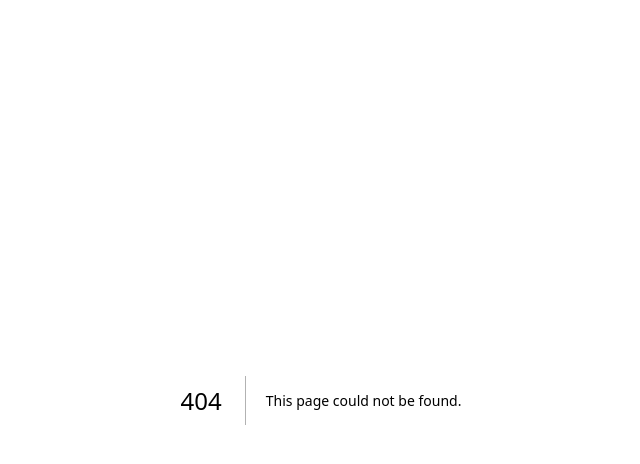
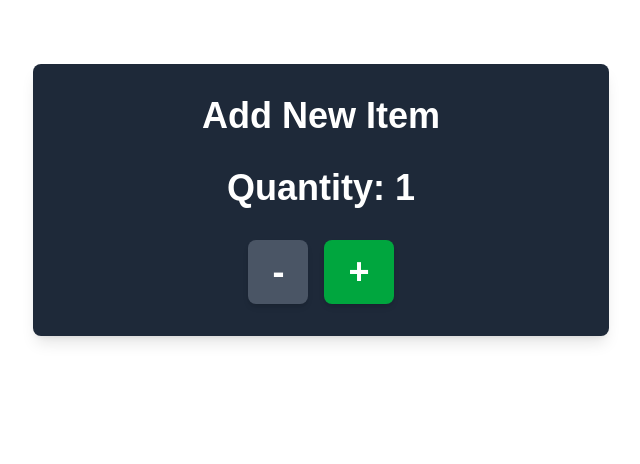
Before and after one commit to DavidCad3na/cprg306-assignments, a Next.js app: page /week-4 in a window 1280 px wide. Before the commit this address had no page. Shown: the top 464 px of the page, without its empty margins (319-959 px from the left). Built offline with nearby package versions, Linux system fonts and the light colour scheme.

Commit message:
Completed Week 4

```diff
--- a/app/page.js
+++ b/app/page.js
@@ -4,7 +4,8 @@ export default function Page() {
     <main>
     <h1>CPRG 306: Web Development 2 - Assignments</h1>
        Go to <Link href="/week-2" target="_blank"> Week-2 </Link>{'->'}
-       Go to <Link href="/week-3" target="_blank">Week-3</Link>
+       Go to <Link href="/week-3" target="_blank">Week-3</Link>{'->'}
+       Go to <Link href="/week-4" target="_blank">Week-4</Link>
       </main>
   );
 }
--- /dev/null
+++ b/app/week-4/new-item.js
@@ -0,0 +1,51 @@
+"use client";
+import { useState } from "react";
+export default function NewItem() {
+    const [quantity, setQuantity] = useState(1);
+
+function increment() {
+    if (quantity < 20) {
+      setQuantity(quantity + 1);
+    }
+}
+
+function decrement() {
+    if (quantity > 1) {
+      setQuantity(quantity - 1);
+    }
+}
+
+  const isMin = quantity <= 1;
+  const isMax = quantity >= 20;
+
+  return (
+    <main className="max-w-xl w-full mx-auto flex flex-col items-center gap-8 mt-16 bg-gray-800 text-white p-8 rounded-lg shadow-lg">
+      <h1 className="text-4xl font-bold">Add New Item</h1>
+      <h1 className="text-4xl font-bold">Quantity: {quantity}</h1>
+      <div className="flex gap-4">
+   <button
+      type="button"
+      onClick={decrement}
+        disabled={isMin}
+          className={
+            "px-6 py-3 rounded-lg text-white text-4xl font-bold shadow-md transition-transform disabled:bg-gray-600 disabled:cursor-not-allowed disabled:transform scale-100 bg-red-600 hover:bg-red-700 active:scale-95"
+          }
+    >
+      -
+    </button>
+
+    <button
+      type="button"
+      onClick={increment}
+      disabled={isMax}
+          className={
+            "px-6 py-3 rounded-lg text-white text-4xl font-bold shadow-md transition-transform bg-green-600 hover:bg-green-700 active:scale-95 disabled:bg-gray-600 disabled:cursor-not-allowed disabled:transform disabled:scale-100"
+          }
+    >
+      +
+    </button>
+
+    </div>
+    </main>
+  );
+}
--- /dev/null
+++ b/app/week-4/page.js
@@ -0,0 +1,8 @@
+import NewItem from "./new-item";
+export default function Page() {
+  return (
+    <main>
+        <NewItem />
+    </main>
+  );
+}
```
Also changed, not shown: 1 other file (tests, documents, lock files or other folders).
